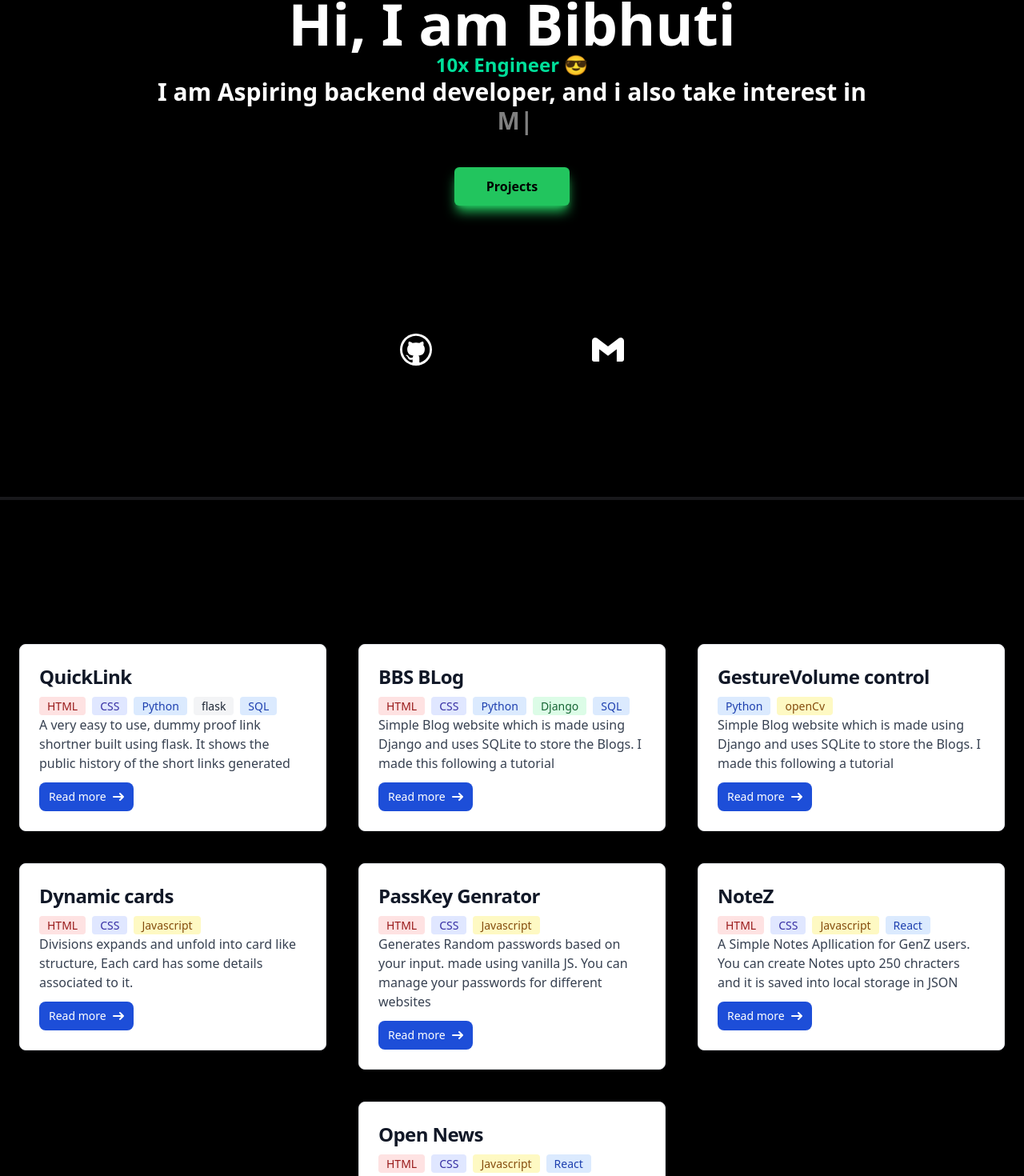
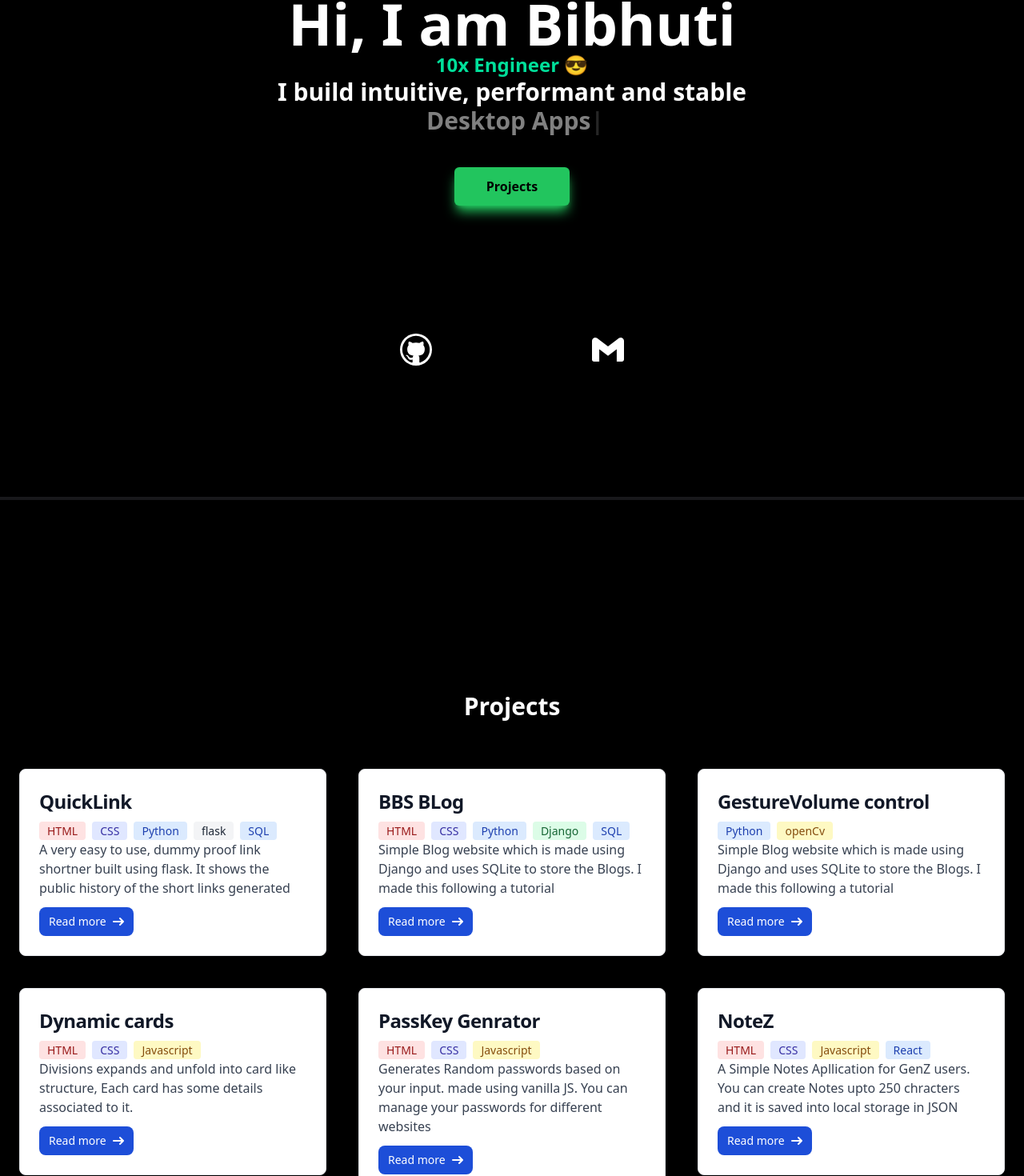
Before and after one commit to Bibhuti05/BBS, a React (Create React App) app: page / in a window 1280 px wide. Shown: the part 271-1741 px from the top of the page at 80% size. Built offline with nearby package versions, Linux system fonts and the light colour scheme; some icons are missing.

Commit message:
added a system for retracting the navbar

```diff
--- a/src/App.js
+++ b/src/App.js
@@ -1,16 +1,67 @@
-import React from "react";
 import Hero from "./components/Hero";
 import Navbar from "./components/Navbar";
 import Projects from "./components/Projects";
 import Pcard from "./components/Pcards";
 import plist from "./plist.json";
+import { useState, useEffect } from "react";
 
 function App() {
+  //capture the scroll value
+  const [scrollData, setScrollData] = useState({
+    y: 0,
+    lasty: 0,
+  });
+
+  let [showNav, setShowNav] = useState(true);
+
+
+
+
+  useEffect(()=>{
+    function handelscroll(){
+
+      setScrollData(previous => {
+        return{
+          y: window.scrollY,
+          lasty: previous.y
+        }
+      })
+
+    }
+
+    window.addEventListener("scroll", handelscroll);
+
+    return () => window.removeEventListener("scroll", handelscroll)
+  })
+
+  useEffect(()=>{
+     console.log(scrollData);
+
+     if(scrollData.y > 200){
+      setShowNav(false)
+    }else{
+      setShowNav(true)
+    }
+
+    if(scrollData.lasty > scrollData.y){
+      setShowNav(true)
+    }
+
+
+  },[scrollData])
+
+
+
   return (
     <div className="font-sans">
-      <Navbar />
+      {showNav && <Navbar  />}
       <Hero />
-      <section id="Projects" className="flex justify-center mt-40 flex-wrap">
+      <section
+        id="Projects"
+        className="flex justify-center mt-40 flex-wrap pt-20 flex-col"
+      >
+        <h1 className="text-white text-3xl font-bold text-center">Projects</h1>
+        <div className="flex flex-wrap justify-center mt-10">
         {plist.map((proj) => {
           return (
             <Projects
@@ -20,12 +71,12 @@ function App() {
                   info={proj.info}
                   stack={proj.stack}
                   link={proj.link}
-
                 />
               }
             />
           );
         })}
+        </div>
       </section>
     </div>
   );
--- a/src/components/Hero.jsx
+++ b/src/components/Hero.jsx
@@ -16,11 +16,11 @@ export default function Hero() {
         </p>
         <div className="">
           <p className="text-[white] font-bold md:text-3xl sm:text-2xl text-xl">
-          I am Aspiring backend developer, and i also take interest in
+          I build intuitive, performant and stable
           </p>
           <Typed
             className="text-[grey] font-bold md:text-3xl sm:text-2xl text-xl ml-2"
-            strings={["Robotics", "Automation", "ML/AI", "IOT" ]}
+            strings={["Web Apps", "Mobile Apps", "Desktop Apps" ]}
             typeSpeed={70}
             backSpeed={40}
             loop
```
